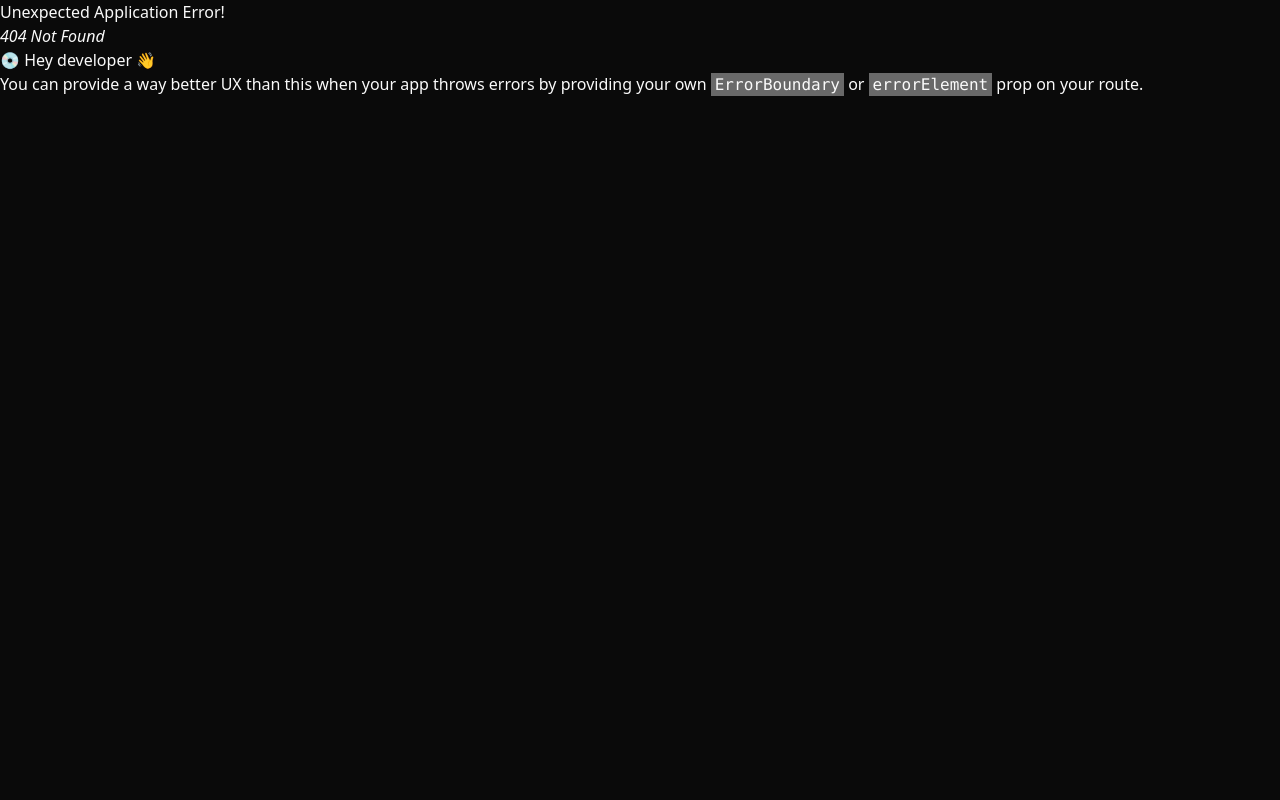
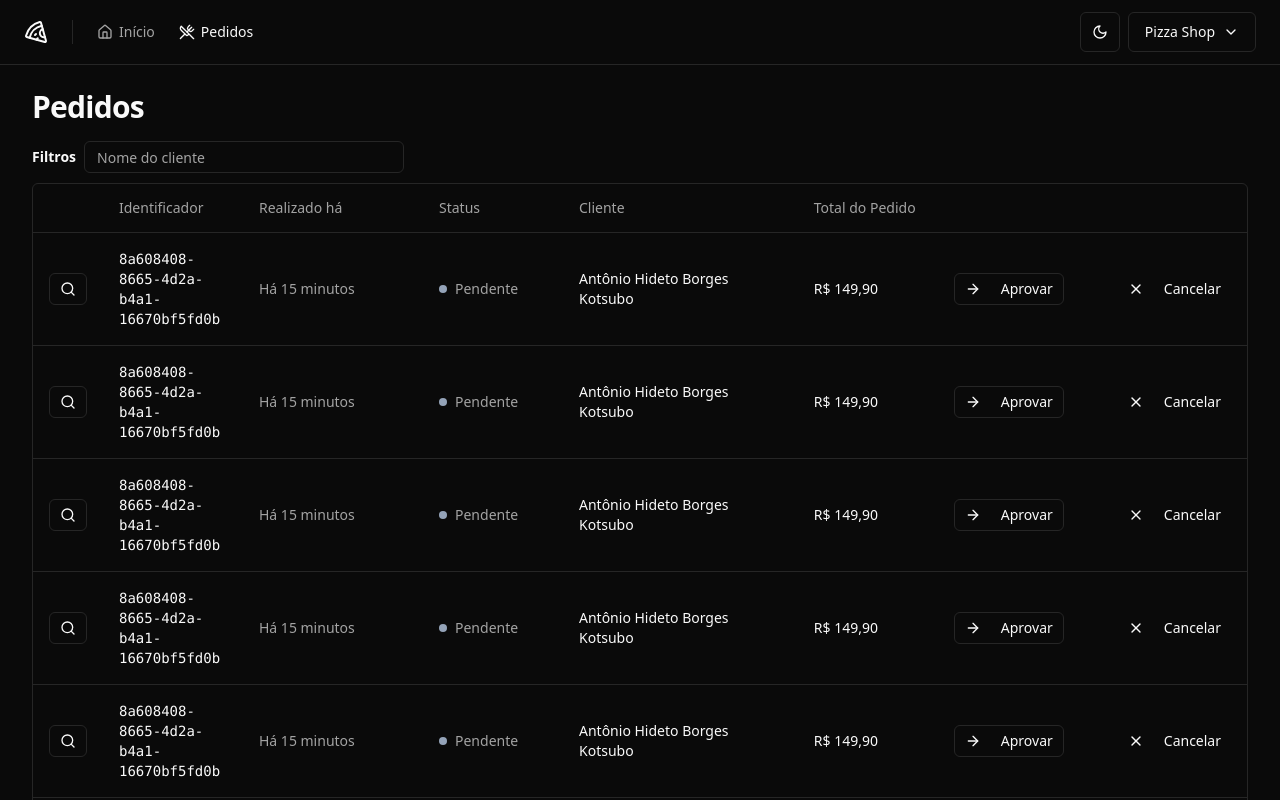
Before and after one commit to antoniokot/pizzashop-web, a React (Vite) app: page /orders in a window 1280 px wide. Before the commit this address had no page. Shown: the top 800 px of the page. Built offline with nearby package versions, Linux system fonts and the light colour scheme.

Commit message:
add orders table

```diff
--- a/src/components/ui/button.tsx
+++ b/src/components/ui/button.tsx
@@ -22,6 +22,7 @@
       size: {
         default: "h-10 px-4 py-2",
         sm: "h-9 rounded-md px-3",
+        xs: 'h-8 px-2.5',
         lg: "h-11 rounded-md px-8",
         icon: "h-10 w-10",
       },
--- /dev/null
+++ b/src/components/ui/table.tsx
@@ -0,0 +1,117 @@
+import * as React from "react"
+
+import { cn } from "@/lib/utils"
+
+const Table = React.forwardRef<
+  HTMLTableElement,
+  React.HTMLAttributes<HTMLTableElement>
+>(({ className, ...props }, ref) => (
+  <div className="relative w-full overflow-auto">
+    <table
+      ref={ref}
+      className={cn("w-full caption-bottom text-sm", className)}
+      {...props}
+    />
+  </div>
+))
+Table.displayName = "Table"
+
+const TableHeader = React.forwardRef<
+  HTMLTableSectionElement,
+  React.HTMLAttributes<HTMLTableSectionElement>
+>(({ className, ...props }, ref) => (
+  <thead ref={ref} className={cn("[&_tr]:border-b", className)} {...props} />
+))
+TableHeader.displayName = "TableHeader"
+
+const TableBody = React.forwardRef<
+  HTMLTableSectionElement,
+  React.HTMLAttributes<HTMLTableSectionElement>
+>(({ className, ...props }, ref) => (
+  <tbody
+    ref={ref}
+    className={cn("[&_tr:last-child]:border-0", className)}
+    {...props}
+  />
+))
+TableBody.displayName = "TableBody"
+
+const TableFooter = React.forwardRef<
+  HTMLTableSectionElement,
+  React.HTMLAttributes<HTMLTableSectionElement>
+>(({ className, ...props }, ref) => (
+  <tfoot
+    ref={ref}
+    className={cn(
+      "border-t bg-muted/50 font-medium [&>tr]:last:border-b-0",
+      className
+    )}
+    {...props}
+  />
+))
+TableFooter.displayName = "TableFooter"
+
+const TableRow = React.forwardRef<
+  HTMLTableRowElement,
+  React.HTMLAttributes<HTMLTableRowElement>
+>(({ className, ...props }, ref) => (
+  <tr
+    ref={ref}
+    className={cn(
+      "border-b transition-colors hover:bg-muted/50 data-[state=selected]:bg-muted",
+      className
+    )}
+    {...props}
+  />
+))
+TableRow.displayName = "TableRow"
+
+const TableHead = React.forwardRef<
+  HTMLTableCellElement,
+  React.ThHTMLAttributes<HTMLTableCellElement>
+>(({ className, ...props }, ref) => (
+  <th
+    ref={ref}
+    className={cn(
+      "h-12 px-4 text-left align-middle font-medium text-muted-foreground [&:has([role=checkbox])]:pr-0",
+      className
+    )}
+    {...props}
+  />
+))
+TableHead.displayName = "TableHead"
+
+const TableCell = React.forwardRef<
+  HTMLTableCellElement,
+  React.TdHTMLAttributes<HTMLTableCellElement>
+>(({ className, ...props }, ref) => (
+  <td
+    ref={ref}
+    className={cn("p-4 align-middle [&:has([role=checkbox])]:pr-0", className)}
+    {...props}
+  />
+))
+TableCell.displayName = "TableCell"
+
+const TableCaption = React.forwardRef<
+  HTMLTableCaptionElement,
+  React.HTMLAttributes<HTMLTableCaptionElement>
+>(({ className, ...props }, ref) => (
+  <caption
+    ref={ref}
+    className={cn("mt-4 text-sm text-muted-foreground", className)}
+    {...props}
+  />
+))
+TableCaption.displayName = "TableCaption"
+
+export {
+  Table,
+  TableHeader,
+  TableBody,
+  TableFooter,
+  TableHead,
+  TableRow,
+  TableCell,
+  TableCaption,
+}
--- /dev/null
+++ b/src/pages/app/orders/orders.tsx
@@ -0,0 +1,91 @@
+import { ArrowRight, Search, X } from 'lucide-react'
+import { Helmet } from 'react-helmet-async'
+
+import { Button } from '@/components/ui/button'
+import { Input } from '@/components/ui/input'
+import {
+  Table,
+  TableBody,
+  TableCell,
+  TableHead,
+  TableHeader,
+  TableRow,
+} from '@/components/ui/table'
+
+export function Orders() {
+  return (
+    <>
+      <Helmet title="Pedidos" />
+      <div className="flex flex-col gap-4">
+        <h1 className="text-3xl font-bold tracking-tight">Pedidos</h1>
+      </div>
+      <div className="space-y-2.5">
+        <form className="flex items-center gap-2">
+          <span className="text-sm font-semibold">Filtros</span>
+          <Input placeholder="Nome do cliente" className="h-8 w-[320px]" />
+        </form>
+
+        <div className="rounded-md border">
+          <Table>
+            <TableHeader>
+              <TableRow>
+                <TableHead className="w-[64px]"></TableHead>
+                <TableHead className="w-[140px]">Identificador</TableHead>
+                <TableHead className="w-[180px]">Realizado há</TableHead>
+                <TableHead className="w-[140px]">Status</TableHead>
+                <TableHead>Cliente</TableHead>
+                <TableHead className="w-[140px]">Total do Pedido</TableHead>
+                <TableHead className="w-[164px]"></TableHead>
+                <TableHead className="w-[132px]"></TableHead>
+              </TableRow>
+            </TableHeader>
+            <TableBody>
+              {Array.from({ length: 10 }).map((_, index) => {
+                return (
+                  <TableRow key={index}>
+                    <TableCell>
+                      <Button variant="outline" size="xs">
+                        <Search className="h-3 w-3" />
+                        <span className="sr-only">Detalhes do pedido</span>
+                      </Button>
+                    </TableCell>
+                    <TableCell className="font-mono text-sm font-medium">
+                      8a608408-8665-4d2a-b4a1-16670bf5fd0b
+                    </TableCell>
+                    <TableCell className="text-muted-foreground">
+                      Há 15 minutos
+                    </TableCell>
+                    <TableCell>
+                      <div className="flex items-center gap-2">
+                        <span className="h-2 w-2 rounded-full bg-slate-400" />
+                        <span className="font-medium text-muted-foreground">
+                          Pendente
+                        </span>
+                      </div>
+                    </TableCell>
+                    <TableCell className="font-medium">
+                      Antônio Hideto Borges Kotsubo
+                    </TableCell>
+                    <TableCell className="font-medium">R$ 149,90</TableCell>
+                    <TableCell>
+                      <Button variant="outline" size="xs">
+                        <ArrowRight className="mr-3 h-3 w-3" />
+                        Aprovar
+                      </Button>
+                    </TableCell>
+                    <TableCell>
+                      <Button variant="ghost" size="xs">
+                        <X className="mr-3 h-3 w-3" />
+                        Cancelar
+                      </Button>
+                    </TableCell>
+                  </TableRow>
+                )
+              })}
+            </TableBody>
+          </Table>
+        </div>
+      </div>
+    </>
+  )
+}
```
Also changed, not shown: src/routes.tsx (+11 -1 lines).
